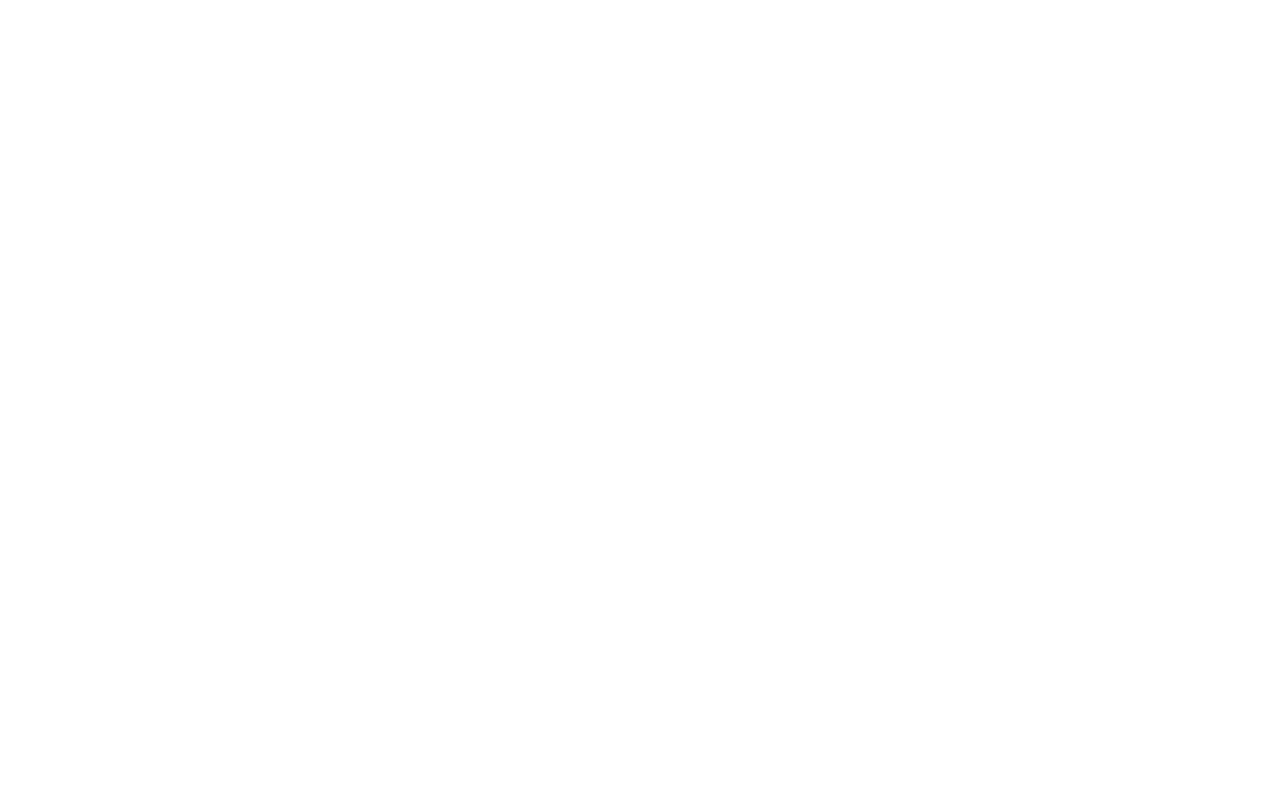
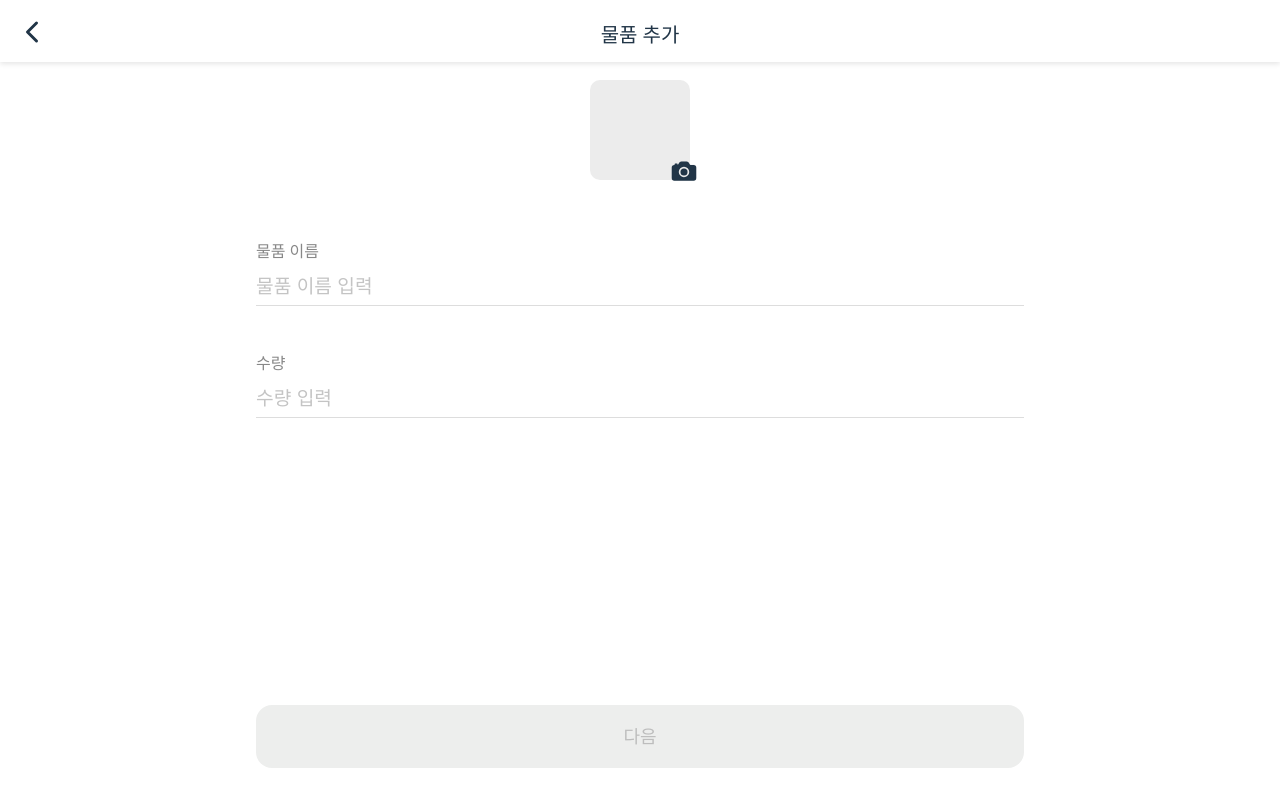
Before and after one commit to JNU-econovation/Lean-FE, a React (Vite) app: page /manage/item/add in a window 1280 px wide. Before the commit this address had no page. Built offline with nearby package versions, Linux system fonts and the light colour scheme.

Commit message:
Feat: 물품 추가 페이지 구현

```diff
--- a/src/App.jsx
+++ b/src/App.jsx
@@ -14,6 +14,7 @@
 import RentalItemComplete from './pages/RentalItem/RentalItemComplete';
 import ManageItem from './pages/ManageItem/ManageItem';
 import ManageItemDelete from './pages/ManageItem/ManageItemDelete';
+import ManageItemAdd from './pages/ManageItem/ManageItemAdd';
 
 const App = () => {
     return (
@@ -35,6 +36,7 @@
                 <Route path="/rent/item/complete" element={<RentalItemComplete/>}/>
                 <Route path="/manage/item" element={<ManageItem/>}/>
                 <Route path="/manage/item/delete" element={<ManageItemDelete/>}/>
+                <Route path="/manage/item/add" element={<ManageItemAdd/>}/>
             </Routes>
         </Router>
     );
--- a/src/pages/ManageItem/ManageItem.jsx
+++ b/src/pages/ManageItem/ManageItem.jsx
@@ -33,7 +33,7 @@
                 )
             })}
             <ItemFab
-                onClickAdd={()=>navigate('/main')}
+                onClickAdd={()=>navigate('/manage/item/add')}
                 onClickDelete={()=>navigate('/manage/item/delete')}
                 />
         </div>
--- /dev/null
+++ b/src/pages/ManageItem/ManageItemAdd.jsx
@@ -0,0 +1,74 @@
+import style from './ManageItemAdd.module.css';
+import Navbar from '../../components/Navbar/Navbar';
+import SignupInput from '../../components/Input/SignupInput';
+import Button from '../../components/Button/Button';
+import { useState, useEffect, useCallback } from 'react';
+import { useNavigate } from 'react-router-dom';
+
+const ManageItemAdd = () => {
+    const [itemName, setItemName] = useState('');
+    const [itemAmount, setItemAmount] = useState('');
+    const [isButtonDisabled, setIsButtonDisabled] = useState(true);
+    const navigate = useNavigate();
+
+    const checkInputs = useCallback(() => {
+        if (itemName && itemAmount) {
+            setIsButtonDisabled(false);
+        } else {
+            setIsButtonDisabled(true);
+        }
+    }, [itemName, itemAmount]);
+
+    const handleItemName = (e) => {
+        setItemName(e.target.value)
+    };
+
+    const handleItemAmount = (e) => {
+        setItemAmount(e.target.value)
+    };
+
+    const handleItemAdd = (e) => {
+        e.preventDefault();
+
+        if (itemName && itemAmount) {
+            navigate('/manage/item')
+        }
+    };
+
+    useEffect(() => {
+        checkInputs();
+    }, [itemName, itemAmount, checkInputs]);
+
+
+    return (
+        <div className={`${style.container} pageContainer`}>
+            <Navbar title='물품 추가' shadow={true} onBackClick={() => window.history.back()}/>
+            <div className={`${style.itemImage}`}>
+                <ion-icon name="camera"></ion-icon>
+            </div>
+                <SignupInput
+                    type="text"
+                    id="itemName"
+                    label="물품 이름"
+                    placeholder="물품 이름 입력"
+                    value={itemName}
+                    onChange={handleItemName}
+                    />
+                <SignupInput
+                    type="number"
+                    id="itemAmount"
+                    label="수량"
+                    placeholder="수량 입력"
+                    value={itemAmount}
+                    onChange={handleItemAmount}
+                    />
+                <Button
+                    text="다음"
+                    onClick={handleItemAdd}
+                    className={`fixWidth ${style.itemAddButton} ${isButtonDisabled ? "disabled" : ''}`} disabled={isButtonDisabled}
+                />
+        </div>
+    )
+};
+
+export default ManageItemAdd;
--- /dev/null
+++ b/src/pages/ManageItem/ManageItemAdd.module.css
@@ -0,0 +1,30 @@
+.container{
+    padding-top: 80px;
+}
+
+.itemImage {
+    position: relative;
+    width: 100px;
+    height: 100px;
+    background-color: #ececec;
+    border-radius: 10%;
+    margin-bottom: 30px;
+}
+.itemImage ion-icon{
+    font-size: 28px;
+    position: absolute;
+    bottom: -5px;;
+    right: -8px;
+    z-index: 2;
+    display: flex;
+    justify-content: center;
+    align-items: center;
+    cursor: pointer;
+}
+
+.itemAddButton {
+    position: fixed;
+    bottom: 2rem;
+    left: 50%;
+    transform: translateX(-50%);
+}
```
